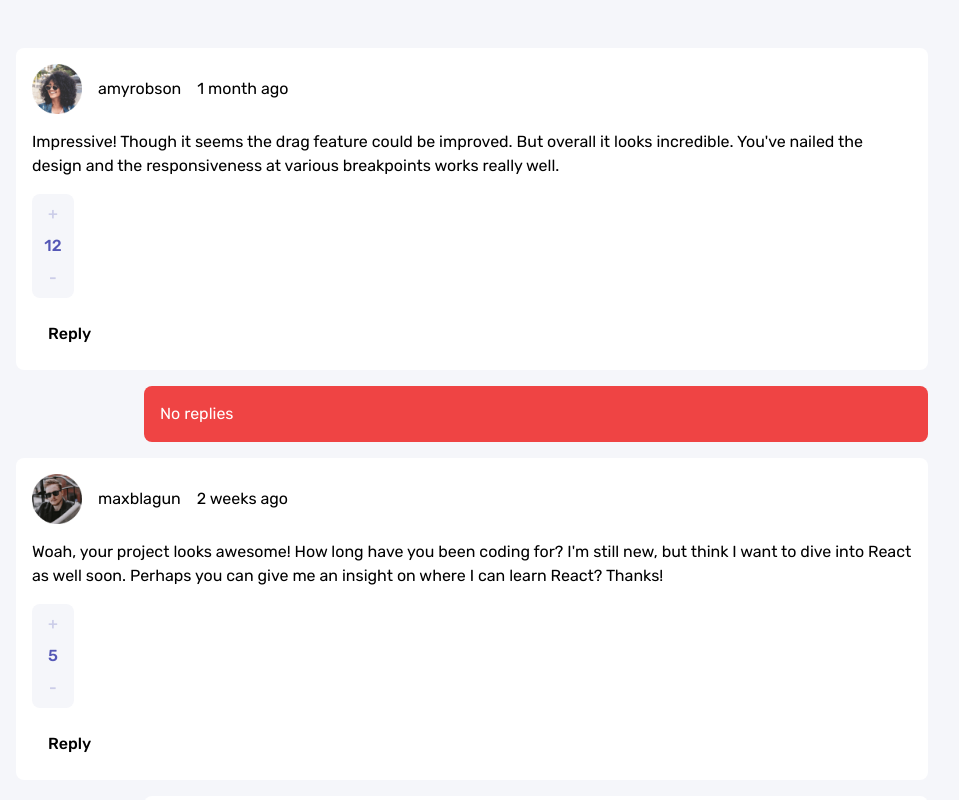
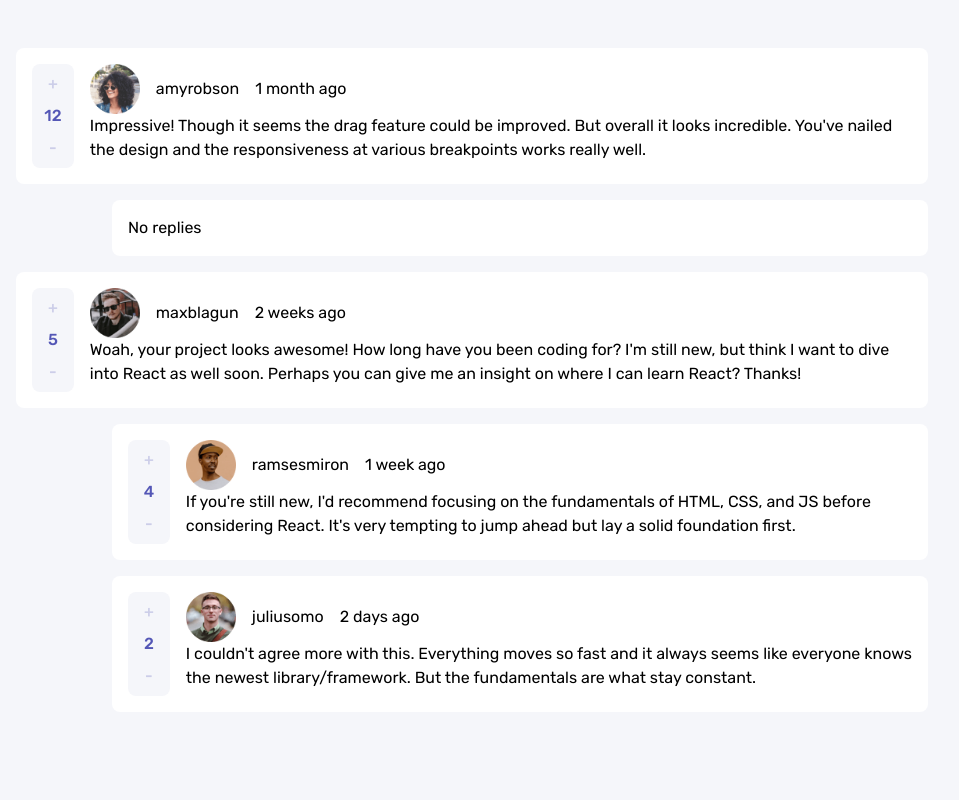
Before and after one commit to jadetrue/interactive-comments-section, a React (Vite) app: page / in a window 1280 px wide. Shown: the top 800 px of the page, without its empty margins (168-1127 px from the left). Built offline with nearby package versions, Linux system fonts and the light colour scheme.

Commit message:
update style in tailwind

```diff
--- a/src/components/Comment.tsx
+++ b/src/components/Comment.tsx
@@ -19,16 +19,19 @@ const Comment: React.FC<CommentProps> = ({
     children,
 }) => {
     return (
-        <div className="flex flex-col text-left mt-4 gap-4 bg-white rounded-lg p-4">
-            <div className="flex flex-row gap-4 items-center">
-                <img width="50" height="50" src={user.image.png} />
-                <p className="text-medium">{user.username}</p>
-                {isCurrentUser && <div className="px-1.5 py-0.5 bg-primary-400 text-xs text-white rounded-sm">you</div>}
-                <p>{createdAt}</p>
+        <div className="text-left mt-4 gap-4 bg-white rounded-lg p-4">
+            <div className="flex flex-col-reverse md:flex-row gap-4">
+                <Score score={score} />
+                <div className="flex flex-col">
+                    <div className="flex flex-row gap-4 items-center">
+                        <img width="50" height="50" src={user.image.png} />
+                        <p className="text-medium">{user.username}</p>
+                        {isCurrentUser && <div className="px-1.5 py-0.5 bg-primary-400 text-xs text-white rounded-sm">you</div>}
+                        <p>{createdAt}</p>
+                    </div>
+                    <p>{children}</p>
+                </div>
             </div>
-            {children}
-            <Score score={score} />
-            <Button name="Reply" onClick={() => { }} type="danger" />
         </div >
     );
 };
--- a/src/components/CommentsList.tsx
+++ b/src/components/CommentsList.tsx
@@ -21,7 +21,7 @@ export const CommentsList: React.FC<Data> = ({ comments }) => {
             </Comment>
             <>
               {comment.replies.length > 0 ? (
-                <div className="ml-32">
+                <div className="ml-24">
                   {comment.replies.map((reply, i) => {
                     return (
                       <Comment
@@ -37,7 +37,7 @@ export const CommentsList: React.FC<Data> = ({ comments }) => {
                   })}
                 </div>
               ) : (
-                <div className="flex p-4 bg-red-500 text-white rounded-lg mt-4 ml-32">No replies</div>
+                <div className="flex p-4 bg-light-100 rounded-lg mt-4 ml-24">No replies</div>
               )}
             </>
           </div>
--- a/src/components/Score.tsx
+++ b/src/components/Score.tsx
@@ -17,7 +17,7 @@ const Score: React.FC<Score> = ({ score }) => {
   };
 
   return (
-    <div className="flex md:flex-col items-center w-fit rounded-lg bg-light-200 font-medium">
+    <div className="flex md:flex-col items-center w-fit h-fit md:self-center rounded-lg bg-light-200 font-medium">
       <Button name="+" onClick={async () => increase()} />
       <p className="text-primary-400 font-medium">{count}</p>
       <Button name="-" onClick={async () => decrease()} />
--- a/src/index.css
+++ b/src/index.css
@@ -103,19 +103,6 @@
 
 .clr__primary {
   color: var(--clr-primary-400);
-}
-
-.vote-for-comment {
-  width: fit-content;
-  background-color: var(--clr-light-200);
-  border-radius: 0.5rem;
-  display: flex;
-  justify-content: center;
-  align-items: center;
-
-  @media screen and (min-width: 1021px) {
-    flex-direction: column;
-  }
 }
 
 .container {
```
